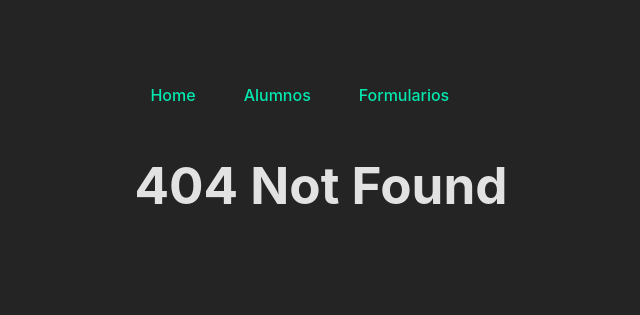
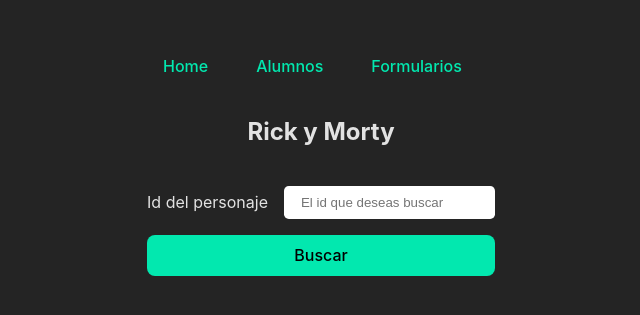
Before and after one commit to gorkavillara/react-g3-junio-2023, a React (Vite) app: page /rickmorty in a window 1280 px wide. Before the commit this address had no page. Shown: the part 243-558 px from the top of the page, without its empty margins (319-959 px from the left). Built offline with nearby package versions, Linux system fonts and the light colour scheme.

Commit message:
👽 Tema 9 - Haciendo llamadas a Rick y Morty

```diff
--- a/package.json
+++ b/package.json
@@ -10,6 +10,7 @@
     "preview": "vite preview"
   },
   "dependencies": {
+    "axios": "^1.4.0",
     "formik": "^2.4.2",
     "react": "^18.2.0",
     "react-dom": "^18.2.0",
--- a/src/routes/index.tsx
+++ b/src/routes/index.tsx
@@ -1,6 +1,6 @@
 import { RouteObject, Navigate } from "react-router-dom"
 import App from "../App"
-import { Alumnos, Contact, DetalleAlumno, FormularioFormik } from "../views"
+import { Alumnos, Contact, DetalleAlumno, FormularioFormik, RickMorty } from "../views"
 import MainLayout from "../layouts/MainLayout"
 
 const checkIsAdmin = (): boolean => Math.random() > 0.5
@@ -42,6 +42,10 @@
                 ],
             },
             {
+                path: "rickmorty",
+                element: <RickMorty />
+            },
+            {
                 path: "protegida",
                 element: protectRoute(<h3>Ruta protegida</h3>),
             },
--- /dev/null
+++ b/src/views/RickMorty/RickMorty.module.scss
@@ -0,0 +1,28 @@
+.RickMorty {
+        display: flex;
+        flex-direction: column;
+        gap: 1rem;
+
+        label {
+            display: flex;
+            gap: 1rem;
+            align-items: center;
+
+            input {
+                padding: 0.5rem 1rem;
+                outline: none;
+                transition: all 0.4s;
+                border: solid 1px #ffffff66;
+                border-radius: 0.3rem;
+                &:focus {
+                    border: solid 1px #02e8af66;
+                }
+                &::selection {
+                    background-color: #02e8af;
+                }
+            }
+        }
+        button {
+            background-color: #02e8af;
+        }
+}
--- /dev/null
+++ b/src/views/RickMorty/RickMorty.tsx
@@ -0,0 +1,69 @@
+import { useState } from "react"
+import axios, { AxiosError } from "axios"
+import styles from "./RickMorty.module.scss"
+import { PersonajeRM } from "../../models"
+
+const Personaje = ({ personaje }: { personaje: PersonajeRM | null }) =>
+    personaje ? (
+        <>
+            <h3>
+                {personaje.id} - {personaje.name}
+            </h3>
+            <p>Especie: {personaje.species}</p>
+            <img src={personaje.image} alt={personaje.name} />
+        </>
+    ) : null
+
+const RickMorty = () => {
+    const [id, setId] = useState("")
+    const [personaje, setPersonaje] = useState<PersonajeRM | null>(null)
+
+    // const buscaPersonaje = (e?: React.FormEvent) => {
+    //     e?.preventDefault()
+    //     console.log("Buscando el personaje...")
+    //     fetch(`https://rickandmortyapi.com/api/character/${id}`)
+    //         .then((res) => res.json())
+    //         .then((info) => setPersonaje(info))
+    //         .catch((error) => console.error(error))
+    //         .finally(() => console.log("Ejecución finalizada"))
+    // }
+    const buscaPersonaje = async () => {
+        // axios.get(`https://rickandmortyapi.com/api/character/${id}`)
+        //     .then((info) => setPersonaje(info.data))
+        //     .catch((error) => console.error(error))
+        //     .finally(() => console.log("Ejecución finalizada"))
+        try {
+            const { data } = await axios.get(
+                `https://rickandmortyapi.com/api/character/${id}`
+            )
+            console.log("Satisfactorio", data)
+            setPersonaje(data)
+        } catch (e) {
+            const error = e as AxiosError
+            console.error(error.message)
+        }
+    }
+
+    return (
+        <div className={styles.RickMorty}>
+            <h2>Rick y Morty</h2>
+            {/* <form onSubmit={buscaPersonaje}> */}
+            <label htmlFor="character-id">
+                <span>Id del personaje</span>
+                <input
+                    type="number"
+                    value={id}
+                    id="character-id"
+                    placeholder="El id que deseas buscar"
+                    onKeyDown={(e) => e.key === "Enter" && buscaPersonaje()}
+                    onChange={(e) => setId(e.target.value)}
+                />
+            </label>
+            <button onClick={buscaPersonaje}>Buscar</button>
+            {/* </form> */}
+            <Personaje personaje={personaje} />
+        </div>
+    )
+}
+
+export default RickMorty
--- a/src/views/index.ts
+++ b/src/views/index.ts
@@ -6,6 +6,7 @@
 import FormularioClasico from "./Formularios/FormularioClasico"
 import FormularioFormik from "./Formularios/FormularioFormik"
 import DetalleAlumno from "./Alumnos/DetalleAlumno"
+import RickMorty from "./RickMorty/RickMorty"
 
 export {
     Home,
@@ -15,5 +16,6 @@
     Alumnos,
     FormularioClasico,
     FormularioFormik,
-    DetalleAlumno
+    DetalleAlumno,
+    RickMorty
 }
```
Also changed, not shown: src/models/index.ts (+7 -0 lines), 1 other file (tests, documents, lock files or other folders).
